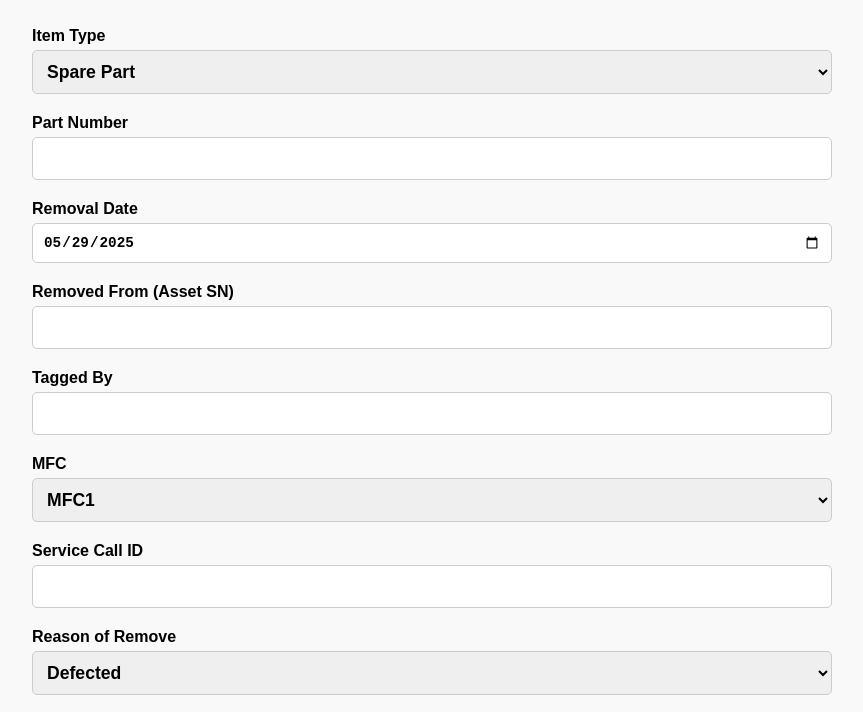
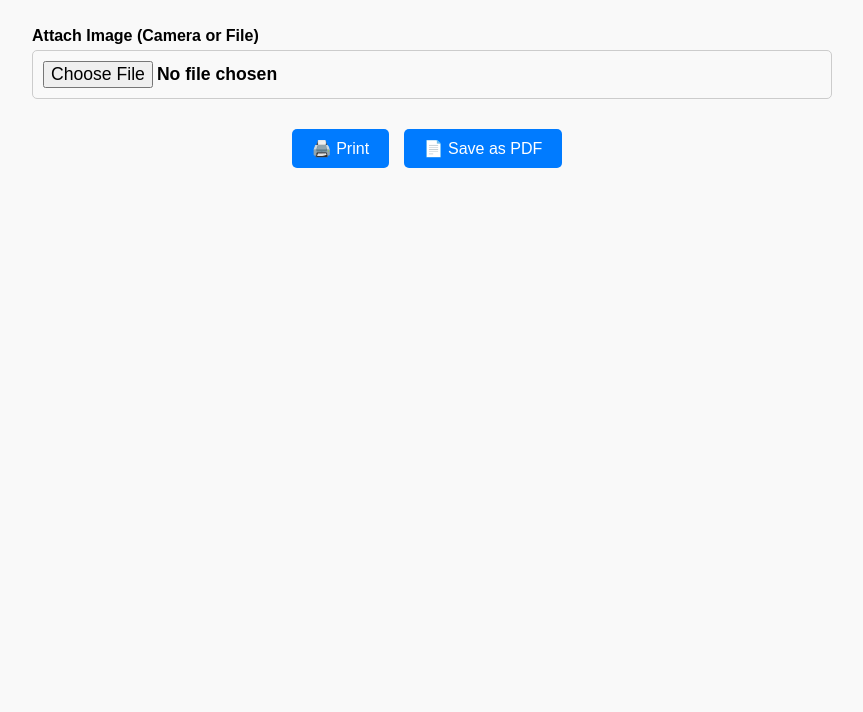
Before and after one commit to pazkor/red-tag-form, a plain HTML site: page index.html in a window 1280 px wide. Shown: the part 73-785 px from the top of the page, without its empty margins (208-1071 px from the left). Drawn offline with nearby package versions, Linux system fonts and the light colour scheme.

Commit message:
Update index.html

```diff
--- a/index.html
+++ b/index.html
@@ -100,57 +100,10 @@
       <h1>RED TAG Form</h1>
     </header>
     <form id="formContainer">
-      <div class="form-group">
-        <label for="itemType">Item Type</label>
-        <select id="itemType" name="itemType">
-          <option value="spare part">Spare Part</option>
-          <option value="not spare">Not Spare</option>
-          <option value="removed during fco">Removed During FCO</option>
-        </select>
-      </div>
-      <div class="form-group">
-        <label for="partNumber">Part Number</label>
-        <input type="text" id="partNumber" name="partNumber">
-      </div>
-      <div class="form-group">
-        <label for="removalDate">Removal Date</label>
-        <input type="date" id="removalDate" name="removalDate">
-      </div>
-      <div class="form-group">
-        <label for="removedFrom">Removed From (Asset SN)</label>
-        <input type="text" id="removedFrom" name="removedFrom">
-      </div>
-      <div class="form-group">
-        <label for="taggedBy">Tagged By</label>
-        <input type="text" id="taggedBy" name="taggedBy">
-      </div>
-      <div class="form-group">
-        <label for="mfc">MFC</label>
-        <select id="mfc" name="mfc">
-          <option value="mfc1">MFC1</option>
-          <option value="Emk">Emk</option>
-          <option value="bs">BS</option>
-        </select>
-      </div>
-      <div class="form-group">
-        <label for="serviceCallId">Service Call ID</label>
-        <input type="text" id="serviceCallId" name="serviceCallId">
-      </div>
-      <div class="form-group">
-        <label for="reason">Reason of Remove</label>
-        <select id="reason" name="reason">
-          <option value="Defected">Defected</option>
-          <option value="Scrap">Scrap</option>
-          <option value="required for R&D">Required for R&D</option>
-        </select>
-      </div>
-      <div class="form-group">
-        <label for="comments">Comments</label>
-        <textarea id="comments" name="comments"></textarea>
-      </div>
+      <!-- Other form groups -->
       <div class="form-group">
         <label for="imageUpload">Attach Image (Camera or File)</label>
-        <input type="file" id="imageUpload" name="imageUpload" accept="image/*">
+        <input type="file" id="imageUpload" name="imageUpload" accept="image/*" capture>
       </div>
       <div id="previewContainer"></div>
     </form>
@@ -162,10 +115,13 @@
   <script>
     document.addEventListener('DOMContentLoaded', function () {
       const today = new Date().toISOString().split('T')[0];
-      document.getElementById('removalDate').value = today;
+      const removalDate = document.getElementById('removalDate');
+      if (removalDate) removalDate.value = today;
+
       const imageInput = document.getElementById('imageUpload');
       const previewContainer = document.getElementById('previewContainer');
       let uploadedImage = null;
+
       imageInput.addEventListener('change', function () {
         const file = this.files[0];
         if (file) {
@@ -181,6 +137,7 @@
           uploadedImage = null;
         }
       });
+
       document.getElementById('savePdfBtn').addEventListener('click', function () {
         const wrapper = document.getElementById('exportWrapper');
         html2canvas(wrapper, {
```
